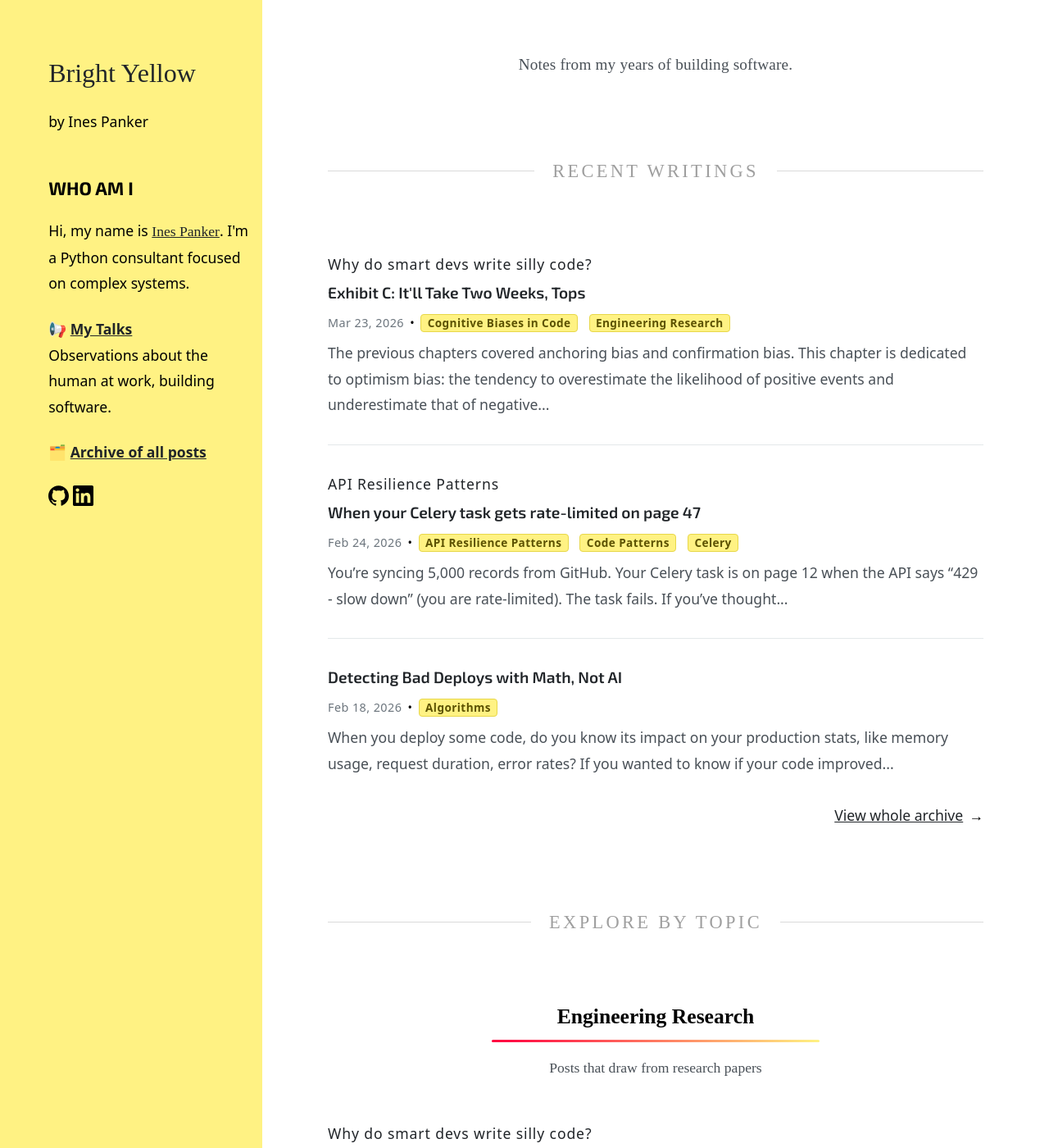
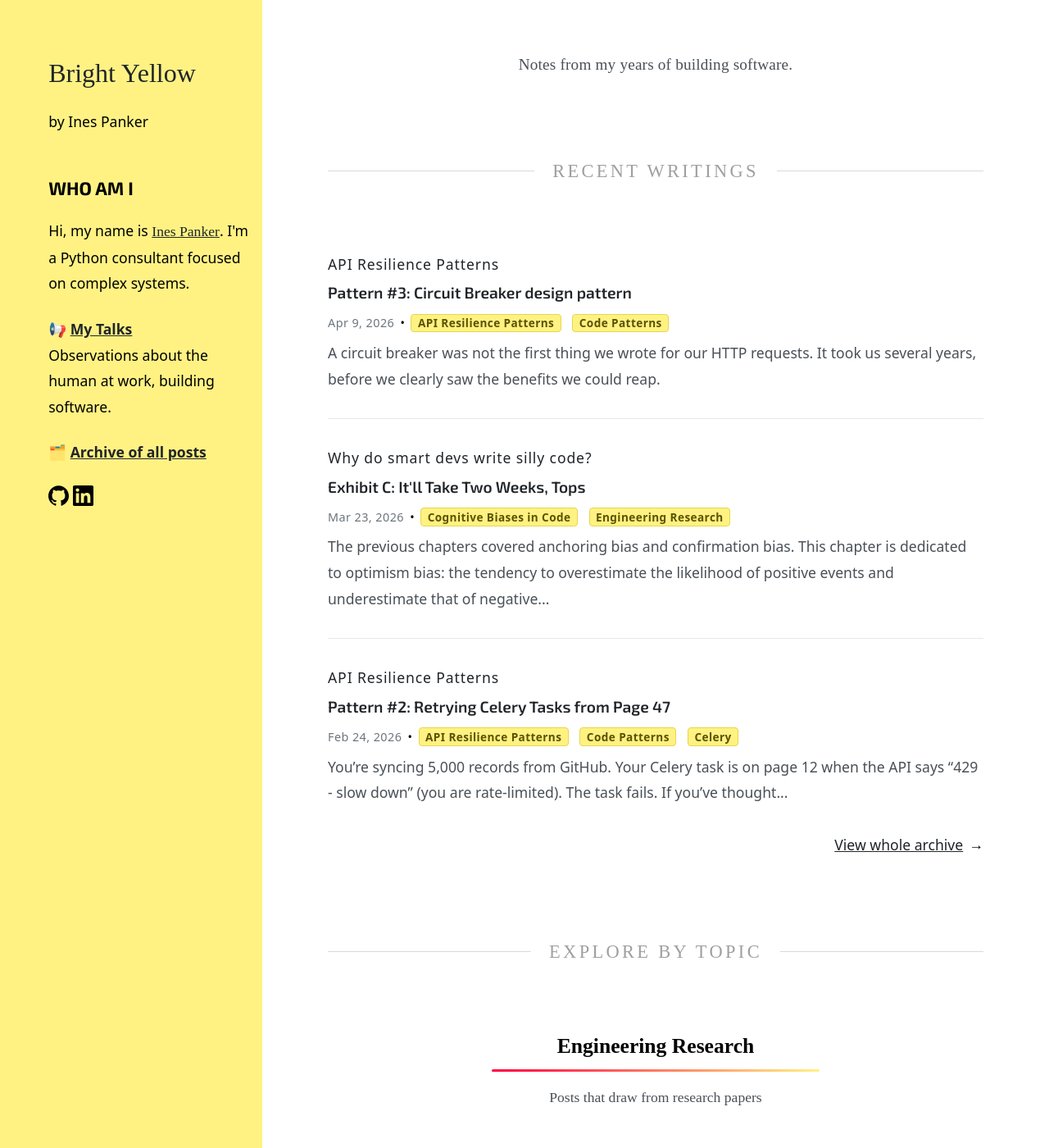
Before and after one commit to inesp/inesp.github.io, a Jekyll site: the page built from index.md, in a window 1280 px wide and 1400 px high. Shown: the whole window at 82% size. Built offline with Jekyll 4.4.1, drawn with Linux system fonts in a browser that asks for light colours; nearby versions of some CDN libraries; some web fonts are replaced; a style sheet for code colours, icons or effects is not loaded; some of the changed lines change nothing that is shown; some of the changed text lies outside the part shown.

Commit message:
Add post circuit breaker

````diff
--- a/_posts/2026-02-06-api-resilience-caching-429.md
+++ b/_posts/2026-02-06-api-resilience-caching-429.md
@@ -1,6 +1,6 @@
 ---
 series: API Resilience Patterns
-title: "If the API Says Wait 60 Seconds, Actually Wait 60 Seconds"
+title: "Pattern #1: Caching Rate Limits (in Redis)"
 tags: ["API Resilience Patterns", "Code Patterns"]
 next_post: 2026-02-24-api-resilience-resumable-pagination
 biblio:
--- a/_posts/2026-02-24-api-resilience-resumable-pagination.md
+++ b/_posts/2026-02-24-api-resilience-resumable-pagination.md
@@ -1,8 +1,9 @@
 ---
 series: API Resilience Patterns
-title: "When your Celery task gets rate-limited on page 47"
+title: "Pattern #2: Retrying Celery Tasks from Page 47"
 tags: ["API Resilience Patterns", "Code Patterns", "Celery"]
 prev_post: 2026-02-06-api-resilience-caching-429
+next_post: 2026-03-27-api-resilience-circuit-breakers
 biblio:
   - title: "Celery: Retrying tasks"
     link: https://docs.celeryq.dev/en/stable/userguide/tasks.html#retrying
--- /dev/null
+++ b/_posts/2026-04-09-api-resilience-circuit-breaker.md
@@ -0,0 +1,276 @@
+---
+series: API Resilience Patterns
+title: "Pattern #3: Circuit Breaker design pattern"
+tags: ["API Resilience Patterns", "Code Patterns"]
+prev_post: 2026-02-24-api-resilience-resumable-pagination
+biblio:
+  - title: "Wikipedia: Circuit breaker design pattern"
+    link: https://en.wikipedia.org/wiki/Circuit_breaker_design_pattern
+---
+
+A circuit breaker was _not_ the first thing we wrote for our HTTP requests. It took us several years, before we clearly saw the benefits we could reap.
+
+A circuit breaker seems like a "good-manners"-type of thing. A thing you do, to make life easier for a _different_ company, not yourself. Soooo, obviously, it is only rarely built. :-P
+
+{% include toc.html %}
+
+## What is a Circuit Breaker pattern?
+
+A circuit breaker is a check that stops my app from repeatedly sending API requests to somebody else's app, when I detect that the external API is down.
+
+On the face of it, it has basically no benefits for us. If some external API is overwhelmed or down, but we keep calling it, then that API returns some sort of 500-responses. My code is already written in a way that it can handle 500 responses, an API can be perfectly healthy and still return a 500-response, so 500 responses are already taken care of. So, if I'm handling 500-responses just fine, if 500-responses don't hurt my app at all, then why would I bother building a circuit breaker?
+
+## Why even bother with a circuit breaker?
+
+Because in reality, my app handles 500-responses poorly. It handles them in the sense that my app doesn't die, if it receives a 500, but it also doesn't do anything meaningful about it.
+
+On top of that, my app can very easily be overwhelmed by too many 500-responses. One 500-response or two aren't a big deal, but hundreds every minute, or just "all of them all the time", definitely can be.
+
+The usual way to "handle a 500 response" is to catch the error and return `None` or whatever the equivalent to "nothing" is.
+
+```python
+response = requests.get(....)
+if 500 <= response.status_code < 600:
+  logger.warning(....)
+  return None
+```
+
+It's not the most sophisticated way to do it. It doesn't do much more than preventing my code from crashing.
+
+But we don't call the remote API for fun. We call it because a feature relies on the remote API's data. So, ... no data ... no feature.
+
+## Connected outages
+
+Let's say our feature is to measure the average review time of PRs. For this we fetch PRs from GitHub. Let's say we call the API every 5 mins to collect data.
+
+But of course, we don't have one customer, we have hundreds and each customer has multiple repos. So, every 5 minutes, we make 1 API request per repository, per workspace, per integration. We do this "in the background" of course, in Celery tasks. Every 5 minutes we start out 500 Celery tasks, each hitting the same API endpoint with different filtering.
+
+Now GitHub goes down for 16 minutes. It's overloaded, so the requests mostly just timeout (we don't even get a 500 response).
+
+![assets/http/github-is-down-scenarios.svg](/assets/http/github-is-down-scenarios.svg)
+
+Without a circuit breaker, every single one of those tasks does the same dance: **sends the request, waits for the socket to time out, fails, get rescheduled by Celery**. **Every task holds a worker hostage for the duration of its timeout.** Thus, the tasks pile up in the queue faster than workers can drain them. And the workers that are free are all busy waiting on a dead socket, doing nothing. Meanwhile, all our other Celery tasks, which have nothing to do with any of this, can't get a worker either, because the workers are all stuck on the pointless job of calling GitHub's API.
+
+![celery-retry-dance.svg](/assets/http/celery-retry-dance.svg)
+
+GitHub's outage has suddenly, unexpectedly become our partial outage.
+
+**This is what the circuit breaker is for.** It saves our resources, so we aren't wasting them on pointless requests.
+
+Once the circuit breaker is in place:
+- API requests fail fast, an Exception is immediately returned, workers are immediately freed
+- we can schedule Celery retries further apart, they are scheduled at the time, when it makes sense to test the API again
+
+Ok, so how does one build a circuit breaker?
+
+
+## The mechanics of a circuit breaker
+
+
+The mechanics go like this:
+
+The Circuit Breaker sits in a middleware for all of your HTTP requests, so it can inspect every HTTP request your app makes.
+
+It has 3 states:
+  - `CLOSED`: this is the default state, it lets all requests through as usual
+  - `OPEN`: all requests are blocked, it immediately raises a `CircuitBreakerExc`
+  - `HALF-OPEN`: it allows 1 request through to test if the remote API is working already. If this 1 request fails, we go back into `OPEN`, else we go into `CLOSED`.
+
+A note on the naming: Circuit breakers come from electrical circuits, they are physical switches that control the flow of electricity. This is why a `CLOSED` breaker means "everything is flowing normally" and an `OPEN` breaker means "blocked".
+
+A note about `HALF-OPEN` state: it actually lets at least 1 request through. It lets as many requests through as arrive until the first response causes the breaker to transition to either `CLOSED` or `OPEN` state. If the probe succeeded the breaker goes into `CLOSED`, otherwise it goes back to `OPEN`, but with a doubled timeout.
+
+![assets/http/circuit-breaker-states-compact.svg](/assets/http/circuit-breaker-states-compact.svg)
+
+It collects HTTP failures: 5XX responses and Connection-level exceptions. Once enough of them happen it changes its state to `OPEN`.
+
+<details markdown="1" class="rabbit-hole">
+<summary>Rabbit hole: What counts as a failure?</summary>
+
+- any 5xx response
+- anything that prevents us from getting a response, like a timeout or a connection error or a DNS failure
+
+Most importantly, none of the 4xx errors is counted as a failure. Especially not the 429 rate-limit response.
+
+What we are after is detecting an API-level outage. So, not something that happens per-user or per-token, but a situation where the API is not responding even though we are sending it a 100% correct request.
+
+However, because APIs tend to have custom solutions, it can happen that the rules need to be bent sometimes.
+
+Usually the code starts off with the above rule, but then grows as we interact with various APIs first hand.
+</details>
+
+<details markdown="1" class="rabbit-hole">
+<summary>Rabbit hole: How many failures make an API outage?</summary>
+Next, we must define the threshold for an API being degraded?
+
+I went with a very simple 5 failures per minute. (At first it was 10 per minute, but after testing, 5/min worked better in _our system_.)
+
+This really depends on the traffic and the APIs you are calling. There's no universal "right" number.
+
+You can choose to:
+- care about the absolute count, so 5 failures per minute or 10 failures in 30 seconds
+- or you can care about the rate of errors, as in: 50% of errors for every 20 requests
+
+The absolute count reacts faster, the error rate seems more correct. It's on you to build the rule for your system.
+
+</details>
+
+The `OPEN` state is always initiated with a timeout. For the duration of the timeout, no HTTP requests will be allowed through. We will `raise CircuitBreakerExc` instead of making the requests. Usually, this timeout is set to a fairly small number, like **1 second**.
+
+After the timeout (the 1 second) is over, we change the state to `HALF-OPEN`, in this state the breaker treats the next request as **a probe**. If the probe succeeds (=we don't receive a failure), then the breaker goes back into `CLOSED`. Whereas, if it fails, then the breaker goes back into `OPEN`, but this time with **a doubled timeout**. If we started with a timeout of 1s, then the next timeout is 2s, the next is 4s, next is 8s.
+
+At this point it is smart to select a **maximum timeout**. We've set it to 5 minutes. This way, if an API is down for 2h and then comes back, we will know **at the latest 5 mins after they solve their problems**.
+
+![assets/http/circuit-breaker-doubling-timeout.svg](/assets/http/circuit-breaker-doubling-timeout.svg)
+
+All together it might look somewhat like this:
+
+![circuit-breaker-decision-flow.svg](/assets/http/circuit-breaker-decision-flow.svg)
+
+
+## Storage
+
+Since a circuit breaker is a small state machine, it needs to store its state someplace.
+
+We store it in Redis. It's important that the state is shared across all workers, so it can't be stored in code. But any sort of database would work just fine.
+
+There is surprisingly little data to store.
+
+We decided to not store the state, but instead store enough data that state can always be calculated. This means no background job has to flip the state when timers expire, because the transition happens naturally the next time a request is processed.
+
+Thus, we store just 4 Redis keys, all with domain names in the keys:
+- `http.breaker.github.com.failures` stores timestamps of every failure
+- `http.breaker.github.com.is_open` is a boolean
+- `http.breaker.github.com.open_start` stores the timestamp
+- `http.breaker.github.com.open_timeout` stores number of seconds
+
+We also set a `2h`-TTL to each of these keys. If no requests are made to some domain, then an `OPEN` breaker automatically closes. After all, failures from two days ago shouldn't be allowed to harm requests today.
+
+## Add a quick dashboard
+
+As I was deploying this logic, it quickly dawned on me that I also needed a simple dashboard that lets me see the current state.
+
+If I know that GitHub's API is down, I would want to check if our circuit breaker correctly understands this.
+
+I'd also want to know when new requests will be allowed again.
+
+This is especially useful in the testing period, but it becomes equally helpful later on, when support needs to maintain the app.
+
+Here's a simple example. All we can see here is the list of failures, other values would appear if an API would actually be degraded:
+![circuit_breaker_state.png](/assets/http/circuit_breaker_state.png){:.yellow}
+
+## Plugging it into your HTTP calls
+
+In Python's `requests` library, the easiest place to put the breaker is in an HTTP adapter. The HTTP adapters are the middleware of HTTP requests: every request goes through the adapter's `send()` function.
+
+```python
+import requests
+from requests.adapters import HTTPAdapter
+from requests.models import Response
+
+# ↓ Our custom adapter. It extends requests.HTTPAdapter.
+class CircuitBreakerAdapter(HTTPAdapter):
+    def send(self, request, **kwargs):
+        breaker = CircuitBreaker(request.url)
+        # Step 1: before the request
+        if breaker.is_domain_blocked():
+            raise CircuitBreakerExc(...)
+        # The actual request
+        try:
+            response = super().send(request, **kwargs)
+        except RequestException as exc:
+            # Step 2a: the request raised
+            breaker.check_response_and_adjust_breaker(response=None, error=exc)
+            raise
+        # Step 2b: the request returned a response
+        breaker.check_response_and_adjust_breaker(response, error=None)
+        return response
+
+def new_session():
+    session = requests.Session()
+
+    # TODO: here comes other common HTTP code
+    #  like setting headers or retry strategy or ...
+
+    # ↓ Here our adapter is "mounted" onto the session object.
+    # We mounted it onto 2 partial urls: http and https, because the idea
+    # behind adapters is that they define the rules of interaction for
+    # one, specific, external API. But by saying "http://" we are tying these
+    # rules to the whole traffic (except ftp:// and such of course).
+    adapter = CircuitBreakerAdapter()
+    session.mount("https://", adapter)
+    session.mount("http://", adapter)
+```
+
+## `urllib3`'s automatic retry logic
+
+The `urllib3` library has automatic retry logic that is often turned on in production projects.
+
+What it does is retry HTTP requests when they fail.
+
+Devs (and LLMs) often copy-paste a line like this: `retries = Retry(connect=3, read=3, total=3)`.
+
+The problem with this is that retries triggered by this setting ignore all HTTP adapters, and with them our circuit breaker.
+
+If an HTTP request returns a 503 twice, but on the 3rd try it returns a 200, then our app will see only the 200. The breaker records zero failures from this sequence, because the two intermediate 503s are completely invisible to it.
+
+```
+Session.send()
+└─→ HTTPAdapter.send() ← called ONCE per logical request
+  └─→ HTTPConnectionPool.urlopen()
+      ├─→ attempt 1   (fails)
+      ├─→ Retry.increment()  → new Retry object
+      ├─→ attempt 2   (fails)
+      ├─→ Retry.increment()  → new Retry object
+      ├─→ attempt 3   (succeeds, or final failure)
+      └─→ returns the final result
+```
+
+For this reason, we need to insert our breaker into the retry logic. And we do this by subclassing the `Retry`-class:
+
+```python
+import urllib3
+
+class RetryAndTellTheBreaker(urllib3.Retry):
+  def increment(self, method=None, url=None, response=None, error=None, _pool=None, _stacktrace=None):
+      new_retry = super().increment(method, url, response, error, _pool, _stacktrace)
+      if _pool and isinstance(_pool, urllib3.HTTPConnectionPool):
+          CircuitBreaker(_pool, request_path=url).check_response_and_adjust_breaker(
+              response=response, error=error
+          )
+      return new_retry
+```
+
+The `increment()` method is called once per retry attempt, and the breaker records the response every time. The original adapter-level breaker is still needed, but so is this fix to the retry logic.
+
+
+## The `CircuitBreakerExc` exception
+
+I made `CircuitBreakerExc` subclass `requests.RequestException` instead of just `Exception`. By using the same base class as other requests errors, my app can already generally handle this exception. I don't need to add any new code to callers. The breaker becomes thus invisible to code that doesn't care about it specifically.
+
+The other thing about this class is that I raise the exception with all the parameters I have, so that if I wanted to know what exactly went wrong, I would have the domain and the time data about the `OPEN` state:
+
+```python
+import requests
+from datetime import datetime
+
+class CircuitBreakerExc(requests.RequestException):
+    def __init__(self, *args: Any, domain: str, open_timeout: int, started_at: datetime | None, **kwargs: Any):
+        self.domain = domain
+        self.open_timeout = open_timeout
+        self.open_started_at = started_at
+        super().__init__(*args, **kwargs)
+```
+
+## Conclusion
+
+The circuit breaker had a big effect on our resources.
+
+As soon as we let it into production, we experienced fewer Celery issues.
+
+The most important thing is that the blast radius of any one downed API got smaller. It didn't have the knock on effect of overwhelming our Celery workers and blocking other code.
+
+It's ironic how this thing that looked like nothing more than "good manners", like something that would benefit some external API but not us, turned out to be very much an act of self-defence for our app. It turned out to be crucial for our code and our resources.
+
+## Next
+⏭️ To be continued...
````
Also changed, not shown: assets/http/celery-retry-dance.svg (added), assets/http/circuit-breaker-decision-flow.svg (added), assets/http/circuit-breaker-doubling-timeout.svg (added), assets/http/circuit-breaker-states-compact.svg (added), assets/http/circuit_breaker_state.png (added), assets/http/github-is-down-scenarios.svg (added).
